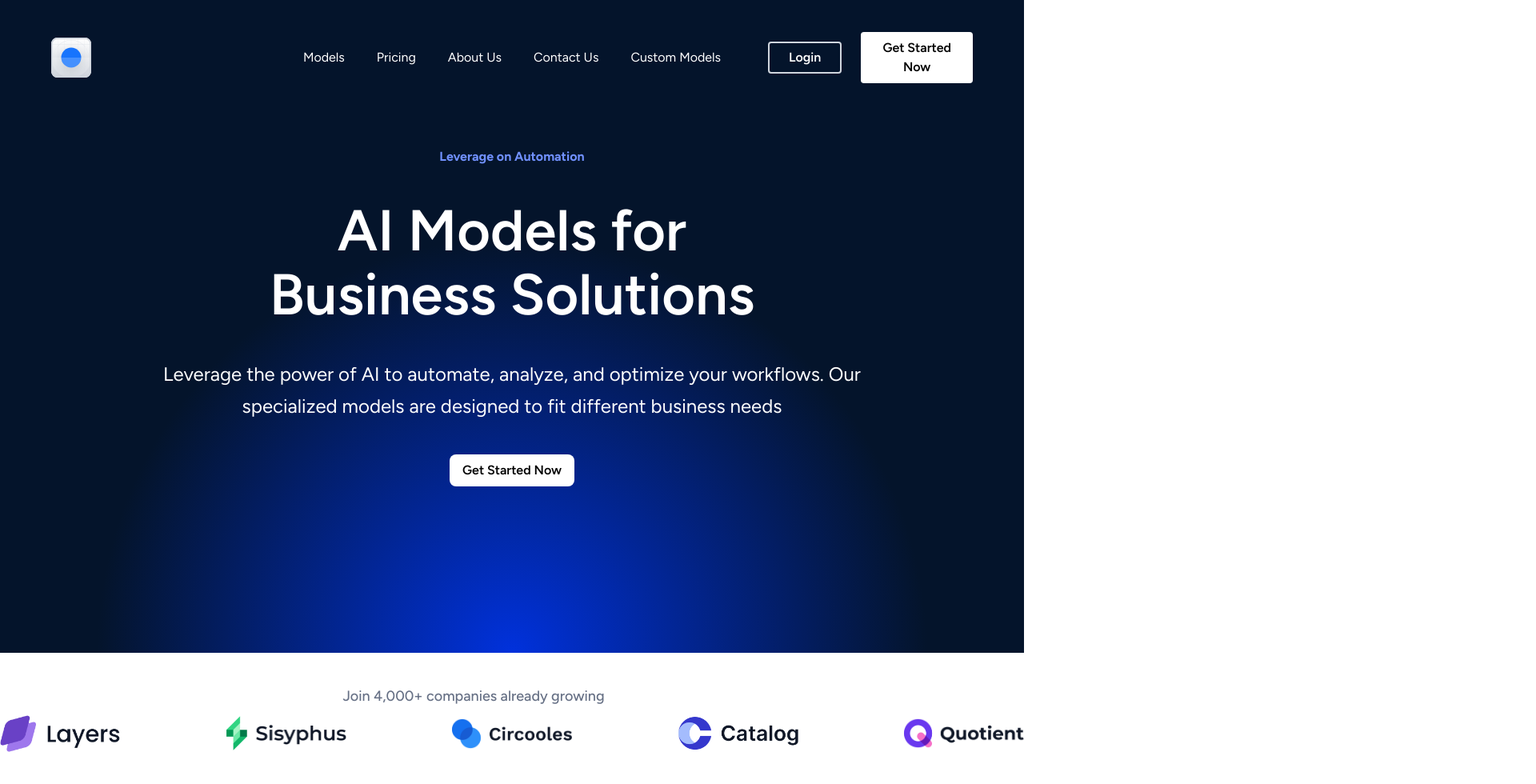
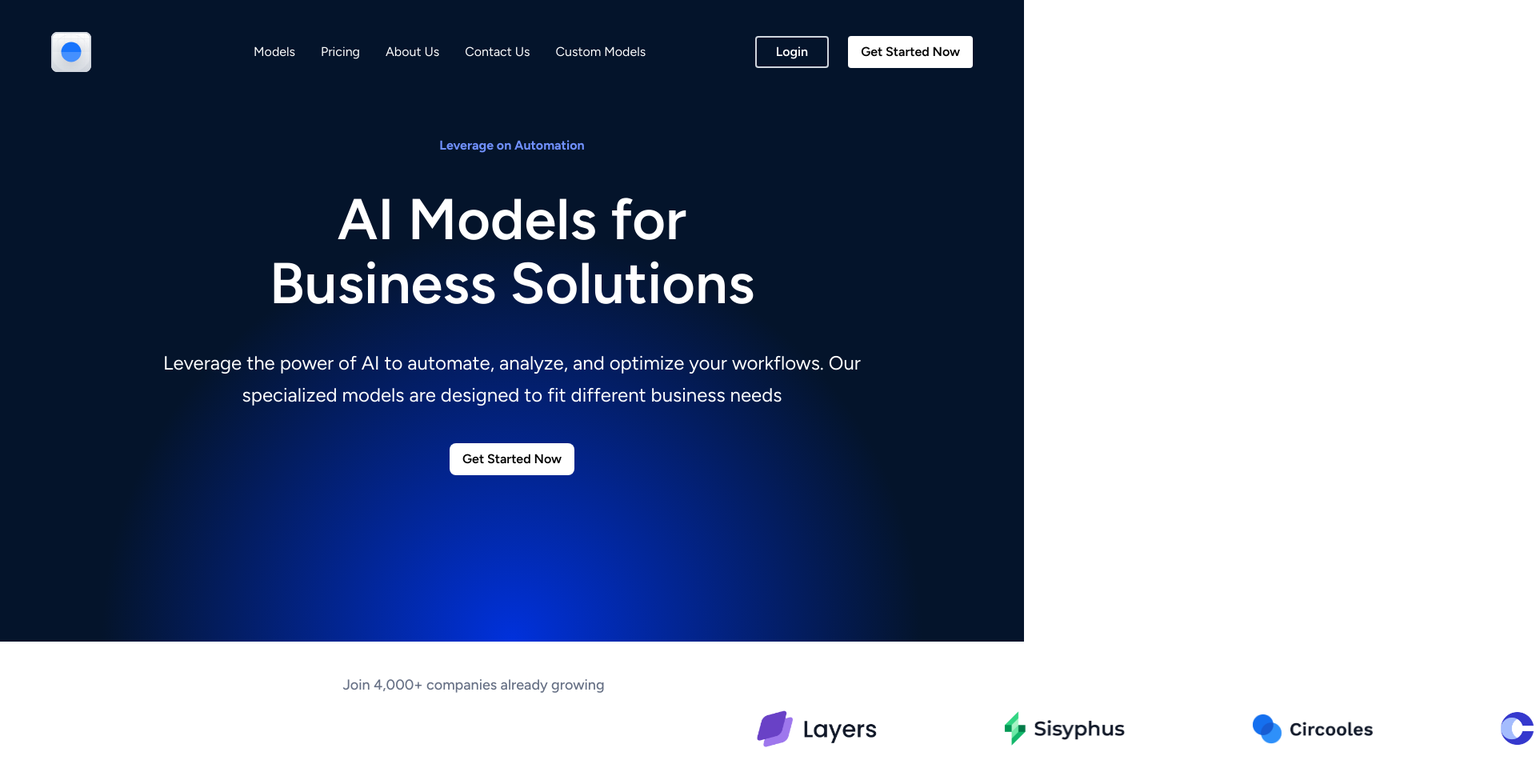
Before and after one commit to dhanielcodes/alpha, a Next.js app: page / in a window 1280 px wide. Shown: the top 980 px of the page at 80% size, 1920 px wide, since content can reach past the window. Built offline with nearby package versions, Linux system fonts and the light colour scheme.

Commit message:
Update SVG icons to have a white fill; add marquee animations in globals.css; refactor TopNavigationBar for improved layout and mobile responsiveness; implement Marquee component in SponsorSection for better sponsor display.

```diff
--- a/src/app/globals.css
+++ b/src/app/globals.css
@@ -39,3 +39,29 @@ body {
 .swiper {
  position: relative;
 }
+
+@keyframes marquee-left {
+  from {
+    transform: translateX(100%);
+  }
+  to {
+    transform: translateX(-100%);
+  }
+}
+
+@keyframes marquee-right {
+  from {
+    transform: translateX(-100%);
+  }
+  to {
+    transform: translateX(100%);
+  }
+}
+
+.animate-marquee-left {
+  animation: marquee-left 40s linear infinite;
+}
+
+.animate-marquee-right {
+  animation: marquee-right 40s linear infinite;
+}
--- a/src/components/TopNavigationBar.tsx
+++ b/src/components/TopNavigationBar.tsx
@@ -22,12 +22,12 @@ const TopNavigationBar: React.FC = () => {
     return "/" + link.replace(/[" "]/g, "-").toLowerCase();
   };
   return (
-    <div className="max-w-main mx-auto w-[90%] py-10 grid lg:grid-cols-[1fr_2.5fr_1fr] items-center">
+    <div className="max-w-main mx-auto w-[90%] py-10 lg:grid lg:grid-cols-[0.5fr_2.2fr_1fr] flex justify-between items-center">
       <Link href={"/"} className="w-full">
         <Image alt="logo" src="/logo.svg" width={50} height={50} />
       </Link>
       {/* WEB LINKS */}
-      <div className="flex items-center justify-center space-x-6 w-full">
+      <div className="lg:flex hidden items-center justify-center lg:space-x-4 space-x-2 w-full">
         {links?.map((link) => {
           return (
             <Link
@@ -44,27 +44,29 @@ const TopNavigationBar: React.FC = () => {
           );
         })}
       </div>
-      <div className="lg:flex hidden lg:items-center items-start space-x-6 w-full justify-end">
-        <AppButton placeholder="Login" outline className="px-6" />
-        <AppButton placeholder="Get Started Now" className="w-fit" />
-      </div>
-
-      {/* MOBILE NAV MENU */}
+      <div className="w-full flex justify-end">
         <Image
           alt="burger"
           src="/burger-icon.svg"
           width={30}
           height={30}
-        className="lg:hidden block relative"
+          className="lg:hidden flex relative"
           onClick={() => {
             setOpen(true);
           }}
         />
+        <div className="lg:flex hidden lg:items-center items-start space-x-6 w-full justify-end">
+          <AppButton placeholder="Login" outline className="px-6" />
+          <AppButton placeholder="Get Started Now" className="w-fit" />
+        </div>
+      </div>
+
+      {/* MOBILE NAV MENU */}
 
       {/* MOBILE LINKS */}
       <div
         className={cn(
-          "lg:hidden transition-all duration-300 transform -translate-x-full block absolute top-0 left-0 w-full bg-primary bg-opacity-50 z-10 backdrop-blur-sm h-screen",
+          "lg:hidden transition-all duration-300 transform -translate-x-full block fixed top-0 left-0 w-full bg-primary bg-opacity-50 z-10 backdrop-blur-sm h-screen",
           {
             "translate-x-0": open === true,
           }
@@ -72,7 +74,7 @@ const TopNavigationBar: React.FC = () => {
       >
         <div className="space-y-10 p-10 bg-primary w-full">
           <div className="flex justify-between">
-            <Image alt="logo" src="/logo.svg" width={100} height={100} />
+            <Image alt="logo" src="/logo.svg" width={60} height={60} />
             <Image
               alt="close"
               src="/close-icon.svg"
@@ -89,7 +91,7 @@ const TopNavigationBar: React.FC = () => {
                 <Link
                   href={`${formatLink(link)}`}
                   className={cn(
-                    "text-AG4 px-2 py-1 rounded-md text-black bg-transparent",
+                    "text-white px-2 py-1 rounded-md bg-transparent",
                     {
                       "bg-primary text-black": pathname === formatLink(link),
                     }
--- /dev/null
+++ b/src/components/bits/Marquee.tsx
@@ -0,0 +1,39 @@
+"use client";
+import { useEffect, useRef, useState } from "react";
+
+const Marquee = ({
+  children,
+  speed = 50,
+  direction = "left",
+}: {
+  children: React.ReactNode;
+  speed?: number;
+  direction?: "left" | "right";
+}) => {
+  const marqueeRef = useRef<HTMLDivElement>(null);
+  const [contentWidth, setContentWidth] = useState(0);
+
+  useEffect(() => {
+    if (marqueeRef.current) {
+      setContentWidth(marqueeRef.current.scrollWidth);
+    }
+  }, [children]);
+
+  return (
+    <div className="relative w-full text-white py-2 h-fit">
+      <div
+        ref={marqueeRef}
+        className={`flex whitespace-nowrap absolute ${
+          direction === "left"
+            ? "animate-marquee-left"
+            : "animate-marquee-right"
+        }`}
+        style={{ minWidth: contentWidth }}
+      >
+        <div className="ml-8">{children}</div>
+      </div>
+    </div>
+  );
+};
+
+export default Marquee;
--- a/src/components/sections/SponsorSection.tsx
+++ b/src/components/sections/SponsorSection.tsx
@@ -1,5 +1,6 @@
 import React from "react";
 import Image from "next/image";
+import Marquee from "../bits/Marquee";
 
 const SponsorSection: React.FC = () => {
   return (
@@ -7,7 +8,9 @@ const SponsorSection: React.FC = () => {
       <p className="text-tertiary text-lg text-center font-medium my-2">
         Join 4,000+ companies already growing
       </p>
-      <div className="w-full flex justify-between items-center">
+
+      <Marquee>
+        <div className="w-full flex justify-between items-center w-full space-x-40">
           <Image
             alt="sponsor"
             width={150}
@@ -39,6 +42,7 @@ const SponsorSection: React.FC = () => {
             src="/sponsors/quotie.png"
           />
         </div>
+      </Marquee>
     </div>
   );
 };
```
Also changed, not shown: public/burger-icon.svg, public/close-icon.svg. Lines whose indentation alone changed are shown as unchanged.
